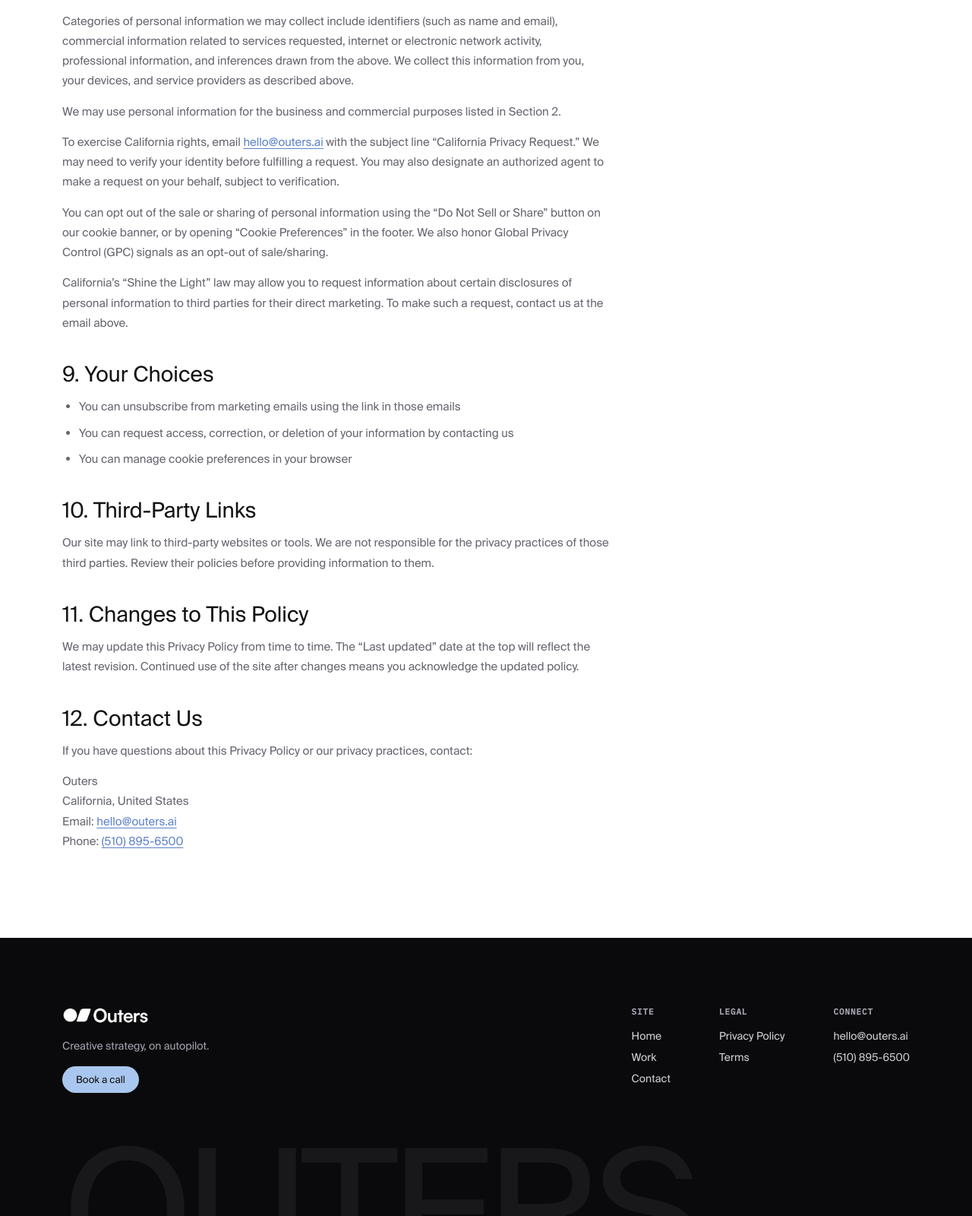
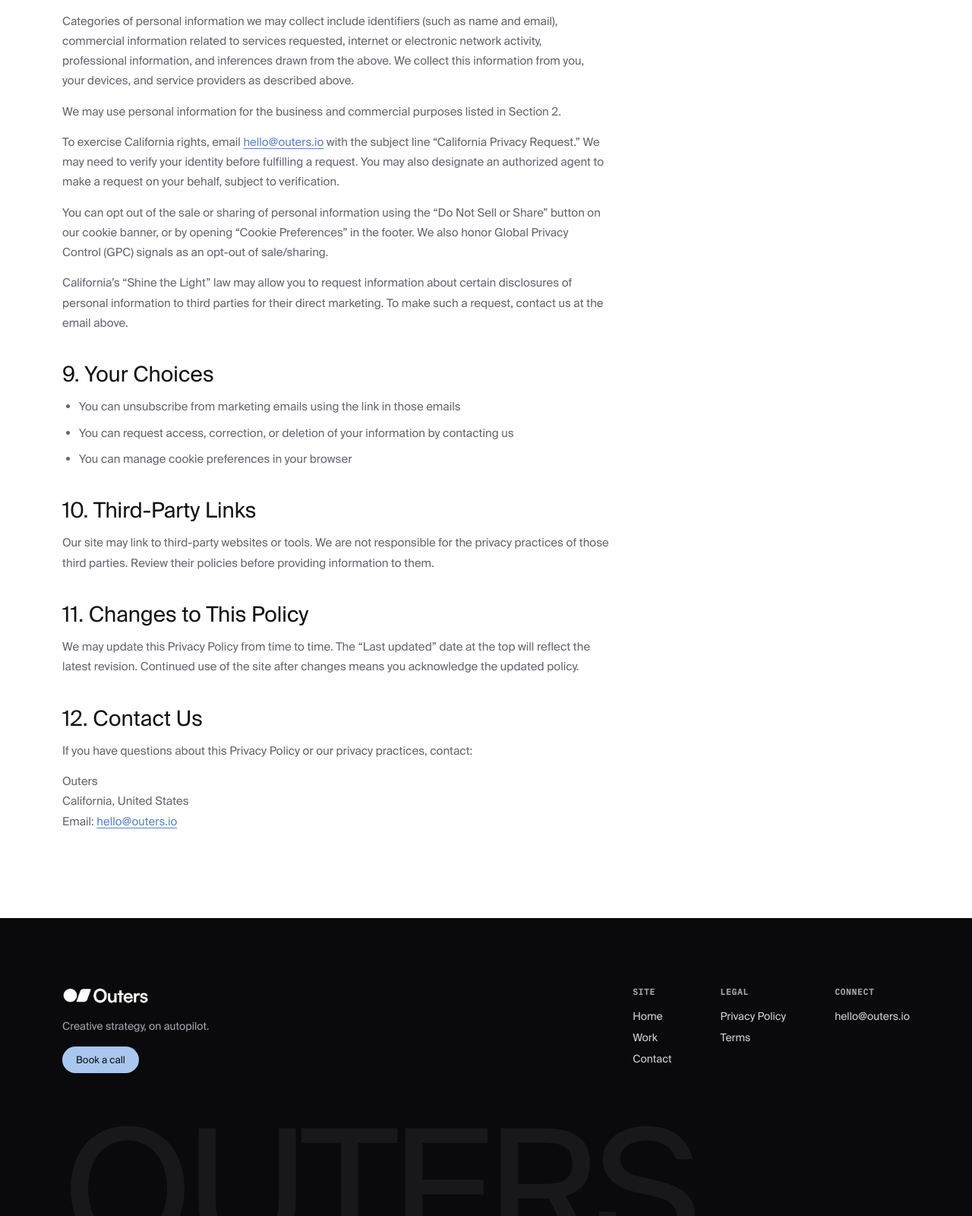
Before and after one commit to outersio/site, a website: page privacy.html in a window 1280 px wide. Shown: the part 3041-4641 px from the top of the page at 76% size. Drawn offline with Linux system fonts and the light colour scheme.

Commit message:
Update contact details across the site.
Remove the public phone number and switch contact emails to hello@outers.io.

Co-authored-by: Cursor <cursoragent@cursor.com>

```diff
--- a/privacy.html
+++ b/privacy.html
@@ -103,7 +103,7 @@
       </ul>
       <p>Categories of personal information we may collect include identifiers (such as name and email), commercial information related to services requested, internet or electronic network activity, professional information, and inferences drawn from the above. We collect this information from you, your devices, and service providers as described above.</p>
       <p>We may use personal information for the business and commercial purposes listed in Section 2.</p>
-      <p>To exercise California rights, email <a href="mailto:hello@outers.ai">hello@outers.ai</a> with the subject line “California Privacy Request.” We may need to verify your identity before fulfilling a request. You may also designate an authorized agent to make a request on your behalf, subject to verification.</p>
+      <p>To exercise California rights, email <a href="mailto:hello@outers.io">hello@outers.io</a> with the subject line “California Privacy Request.” We may need to verify your identity before fulfilling a request. You may also designate an authorized agent to make a request on your behalf, subject to verification.</p>
       <p>You can opt out of the sale or sharing of personal information using the “Do Not Sell or Share” button on our cookie banner, or by opening “Cookie Preferences” in the footer. We also honor Global Privacy Control (GPC) signals as an opt-out of sale/sharing.</p>
       <p>California’s “Shine the Light” law may allow you to request information about certain disclosures of personal information to third parties for their direct marketing. To make such a request, contact us at the email above.</p>
 
@@ -125,8 +125,7 @@
       <p>
         Outers<br>
         California, United States<br>
-        Email: <a href="mailto:hello@outers.ai">hello@outers.ai</a><br>
-        Phone: <a href="tel:5108956500">(510) 895-6500</a>
+        Email: <a href="mailto:hello@outers.io">hello@outers.io</a><br>
       </p>
     </div>
   </div>
@@ -156,8 +155,7 @@
         </div>
         <div class="footer-col">
           <h4>Connect</h4>
-          <a href="mailto:hello@outers.ai">hello@outers.ai</a>
-          <a href="tel:5108956500">(510) 895-6500</a>
+          <a href="mailto:hello@outers.io">hello@outers.io</a>
         </div>
       </div>
     </div>
```
Also changed, not shown: case-studies/brez.html (+2 -3 lines), case-studies/buoy.html (+2 -3 lines), case-studies/grind.html (+2 -3 lines), case-studies/mela.html (+2 -3 lines), index.html (+2 -3 lines), terms.html (+3 -5 lines).
